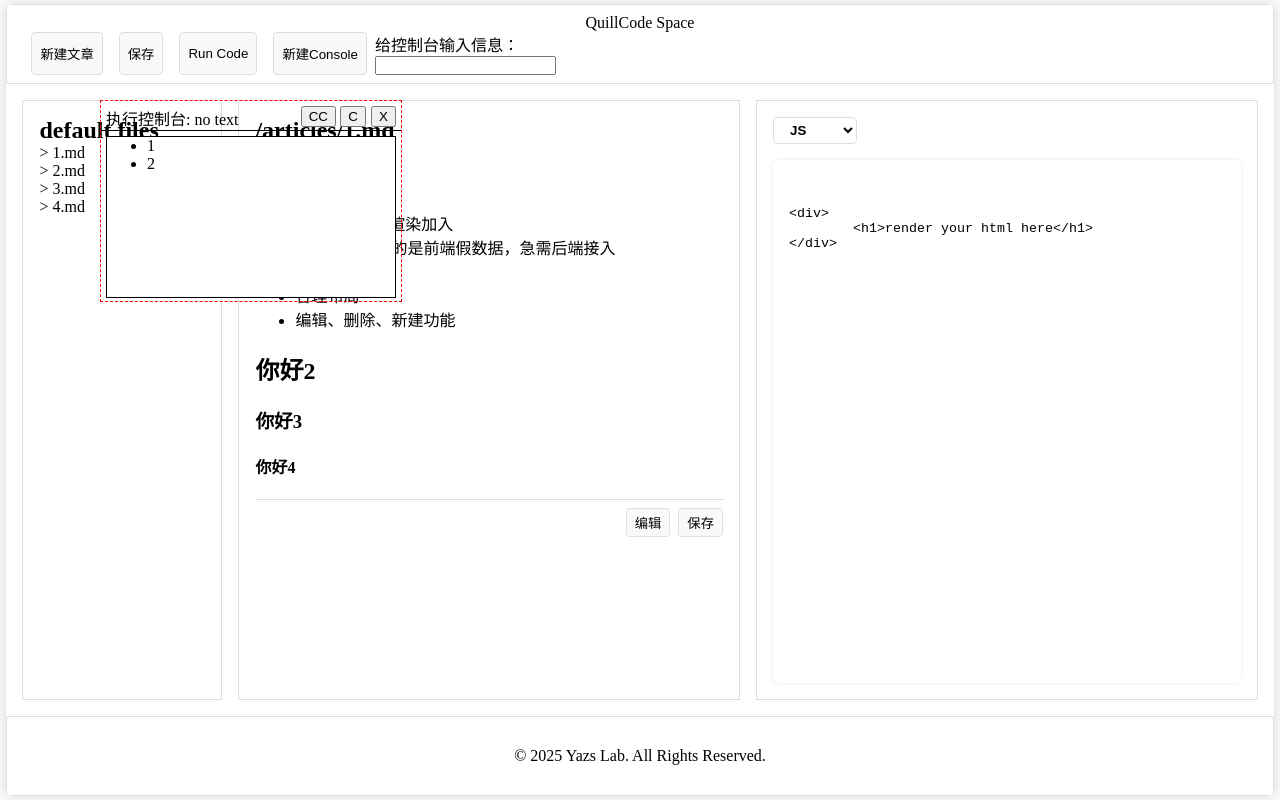
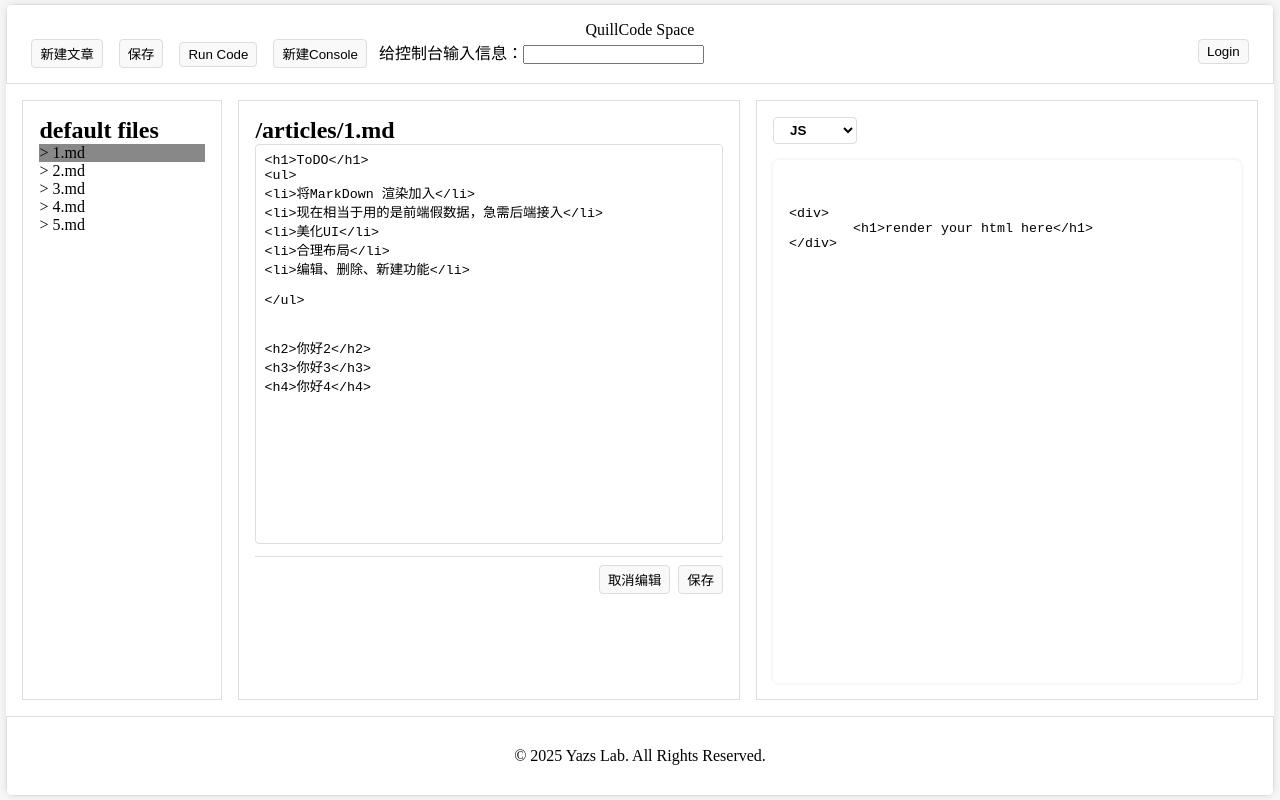
Before and after one commit to Yazs-17/QuillCode, a Vue app in the folder Main/: page / in a window 1280 px wide. Both pictures are taken after a click on the button "编辑". Built offline with nearby package versions, Linux system fonts and the light colour scheme.

Commit message:
feat&chore: add a front-end file management example and mock some data

```diff
--- /dev/null
+++ b/Main/public/articles/5.md
@@ -0,0 +1,19 @@
+<html>
+
+<body>
+	<h1>111</h1>
+		v-html似乎无法渲染js
+	<button @click="onclick">666</button>
+	<script>
+		const onclick = ()=> {
+			alert(555)
+			let a = document.querySelector("button").text = "dadada"
+		}
+	</script>
+</body>
+
+</html>
+
+----
+
+console.log(111)
--- a/Main/src/App.vue
+++ b/Main/src/App.vue
@@ -120,21 +120,86 @@ const workspaceRows = computed(() => isHtmlMode.value ? "auto 1fr 1fr" : "auto 1
 const fileSysTitle = ref("default files")
 const fileManagement = ref([])
 const singleFileTitle = ref("")
+const fileIdx = ref(0)
+const isEditing = ref(false)
+const filesContent = ref({})
 
 // const files = ref(null);
+// TODO 研究源码
 const leftPassage = ref("文章加载中	...")
-const previewFile = async (e) => {
+const previewFile = async (index = 0) => {
 
-	const idx = e?.target?.closest('#file')?.dataset?.index ?? 0
-	singleFileTitle.value = fileManagement.value[idx];
-	const res = await fetch(fileManagement.value[idx])
-	const text = await res.text();
-	const content = text.split("---")
-	leftPassage.value = content[0];
-	editorContent.value = content[1]
+	fileIdx.value = index ?? 0
+	const idx = fileIdx.value
+	singleFileTitle.value = fileManagement.value[idx] || '';
+	const path = fileManagement.value[idx]
+	if (!path) {
+		leftPassage.value = '文章加载中\t...'
+		editorContent.value = ''
+		return
+	}
 
+	// Prefer in-memory content when present (created/edited files)
+	if (filesContent.value[path]) {
+		const text = filesContent.value[path]
+		const content = text.split('---')
+		leftPassage.value = content[0] ?? ''
+		editorContent.value = content[1] ?? ''
+		return
+	}
 
+	try {
+		const res = await fetch(path)
+		const text = await res.text();
+		const content = text.split('---')
+		leftPassage.value = content[0] ?? '';
+		editorContent.value = content[1] ?? '';
+	} catch (err) {
+		// fallback if fetch fails
+		leftPassage.value = '';
+		editorContent.value = '';
+	}
+	isEditing.value = false
+}
 
+const ensureUniquePath = (base) => {
+	let path = `articles/${base}.md`
+	let i = 1
+	while (fileManagement.value.includes(path)) {
+		path = `articles/${base}-${i}.md`
+		i++
+	}
+	return path
+}
+
+const createFile = async () => {
+	const name = prompt('请输入新文件名（不带扩展名）:')
+	if (!name) return
+	const path = ensureUniquePath(name.replace(/\s+/g, '-'))
+	// default content: leftPassage and editorContent separated by ---
+	const defaultContent = `# ${name}\n\n---\n\n`
+	filesContent.value[path] = defaultContent
+	// add to file list and select it
+	fileManagement.value.unshift(path)
+	await previewFile(0)
+}
+
+const toggleEdit = () => {
+	isEditing.value = !isEditing.value
+}
+
+const saveFile = async () => {
+	const idx = fileIdx.value
+	const path = fileManagement.value[idx]
+	if (!path) return
+	// compose text from leftPassage and editorContent
+	const composed = `${leftPassage.value}\n---\n${editorContent.value}`
+	// Save to in-memory map. Persisting to disk/server isn't implemented here (requires backend).
+	filesContent.value[path] = composed
+	isEditing.value = false
+	// update singleFileTitle in case path changed
+	singleFileTitle.value = path
+	alert('已保存（仅内存中，刷新后会丢失，若需要持久化请实现后端保存）')
 }
 
 onBeforeMount(
@@ -167,19 +232,29 @@ onMounted(
 			<header>
 				<span>QuillCode Space</span>
 				<!-- <span style="floa;"></span> -->
-				<span class="header-actions">
-					<button @click="test">新建文章</button>
-					<button>保存</button>
-					<button @click="runCode">Run Code</button>
-					<!--temp for  -->
-					<button @click="addConsole">新建Console</button>
-					<form action.prevent="send">
-						<p>给控制台输入信息：</p>
-						<input type="text" v-model="fmsg" />
-					</form>
+				<span class="header-actions" style="display: flex; justify-content: space-between;">
+					<div>
+						<button @click="createFile">新建文章</button>
+						<button>保存</button>
+						<button @click="runCode">Run Code</button>
+						<!--temp for  -->
+						<button @click="addConsole">新建Console</button>
+						<span>
+							<!-- <form action.prevent="send"> -->
+							<!-- <p>给控制台输入信息：</p> -->
+							给控制台输入信息：<input type="text" v-model="fmsg" />
+							<!-- </form> -->
+						</span>
+
+					</div>
+					<div>
+						<span>
+							<button>Login</button>
+						</span>
+					</div>
 
 				</span>
-				<span></span>
+
 			</header>
 
 			<main class="container">
@@ -188,8 +263,9 @@ onMounted(
 				<aside class="file-manager">
 					<h2>{{ fileSysTitle }}</h2>
 					<ul>
-						<li v-for="(file, index) in fileManagement" @click="previewFile" :key="index" :data-index="index" id="file"
-							class="file-name-li">
+						<!-- 加入仅选中元素变色逻辑 -->
+						<li v-for="(file, index) in fileManagement" @click="previewFile(index)" :key="index" :data-index="index"
+							:class="['file-name-li', { selected: fileIdx === index }]">
 							> {{ file.substring(10) }}
 						</li>
 					</ul>
@@ -202,10 +278,16 @@ onMounted(
 
 				<article class="article">
 					<h2>{{ singleFileTitle }}</h2>
-					<div v-html="leftPassage"></div>
+					<div v-if="!isEditing" v-html="leftPassage"></div>
+					<div v-else>
+
+						<textarea v-model="leftPassage"
+							style="width:100%;height:50vh;padding:8px;border:1px solid var(--hui);border-radius:4px;"></textarea>
+						<!-- <textarea v-model="leftPassage"></textarea> -->
+					</div>
 					<div class="toolbar">
-						<button>编辑</button>
-						<button>保存</button>
+						<button @click="toggleEdit">{{ isEditing ? '取消编辑' : '编辑' }}</button>
+						<button @click="saveFile">保存</button>
 					</div>
 				</article>
 
@@ -273,9 +355,13 @@ button {
 	cursor: pointer;
 }
 
-.file-name-li:hover {
+.file-name-li:hover:not(.selected) {
 	background-color: #888;
 	cursor: pointer;
+}
+
+.file-name-li.selected {
+	background-color: #888;
 }
 
 .article .toolbar {
--- a/Main/src/components/FloatingConsole.vue
+++ b/Main/src/components/FloatingConsole.vue
@@ -28,7 +28,7 @@ watch(
 // )
 
 const boxes = ref([
-	{ x: 100, y: 100 },
+	// { x: 500, y: 500 },
 	// { x: 20, y: 11 }
 ])
 // const computedBoxes = compute
```
